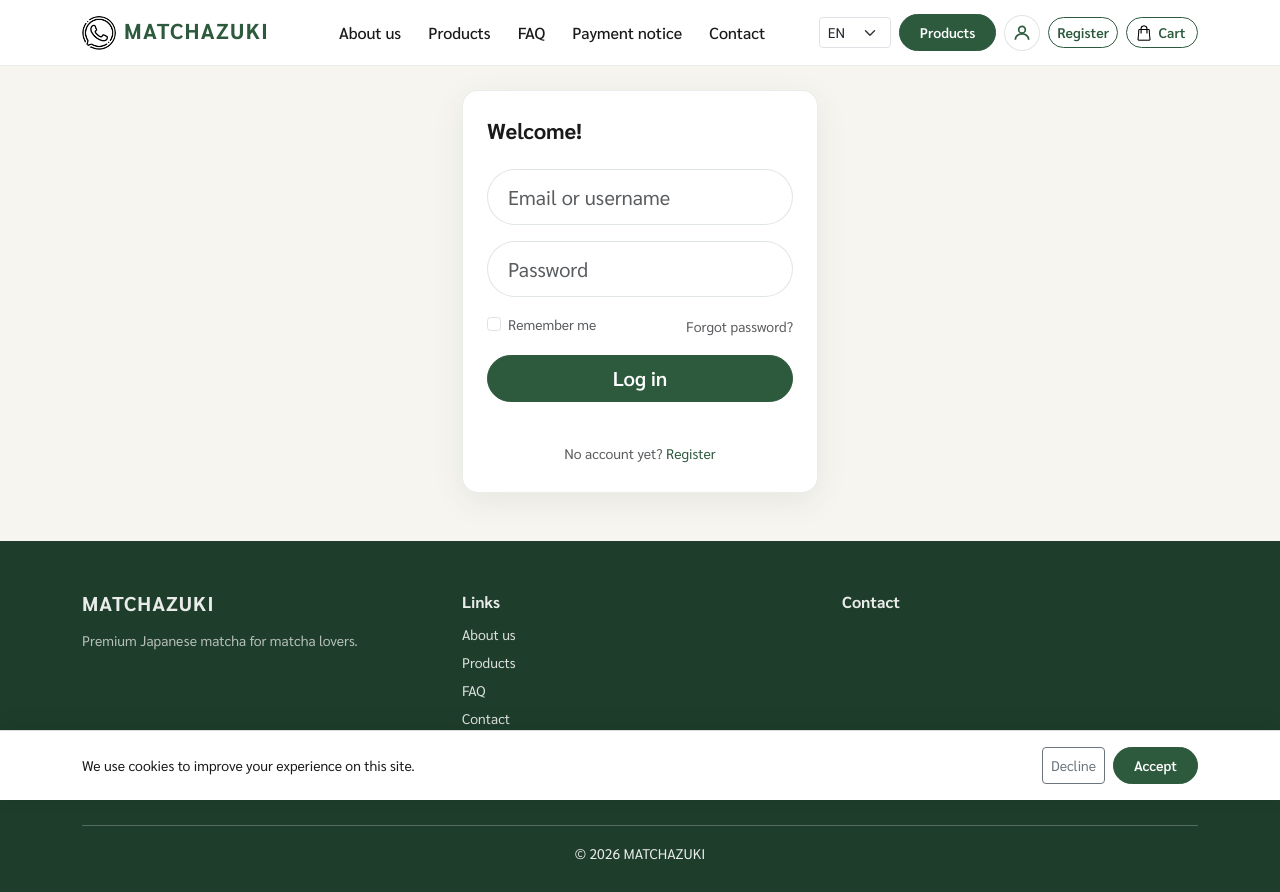
After one commit to Iboy5070/matcha_shopbeta, a Django app: page /login/ in a window 1280 px wide. The commit adds this page. Run offline with Django 4.2, Linux system fonts and the light colour scheme; tables that the repository leaves empty hold one stand-in row (values such as "Sample post").

Commit message:
feat: add customer register, login modal, and Google OAuth
Enable thesis figure 4.2 registration, matchazuki-style login popup, and optional Gmail sign-in when Google credentials are configured in Render.

Co-authored-by: Cursor <cursoragent@cursor.com>

```diff
--- a/apps/cms/context_processors.py
+++ b/apps/cms/context_processors.py
@@ -19,5 +19,8 @@ def site_context(request):
         "site_url": settings.SITE_URL,
         "wake_page_url": settings.WAKE_PAGE_URL,
         "ga_measurement_id": settings.GA_MEASUREMENT_ID,
+        "google_oauth_enabled": bool(
+            getattr(settings, "GOOGLE_CLIENT_ID", "") and getattr(settings, "GOOGLE_CLIENT_SECRET", "")
+        ),
         "active_testimonials": testimonials,
     }
--- /dev/null
+++ b/apps/store/forms.py
@@ -0,0 +1,62 @@
+from django import forms
+from django.contrib.auth import get_user_model
+from django.contrib.auth.password_validation import validate_password
+from django.core.exceptions import ValidationError
+
+User = get_user_model()
+
+
+class CustomerRegistrationForm(forms.Form):
+    full_name = forms.CharField(
+        max_length=120,
+        label="ຊື່-ນາມສກຸນ",
+        widget=forms.TextInput(attrs={"class": "form-control form-control-lg", "placeholder": "ຊື່ເຕັມ"}),
+    )
+    email = forms.EmailField(
+        label="ອີເມວ",
+        widget=forms.EmailInput(attrs={"class": "form-control form-control-lg", "placeholder": "you@email.com"}),
+    )
+    phone = forms.CharField(
+        max_length=30,
+        label="ເບີໂທ",
+        widget=forms.TextInput(attrs={"class": "form-control form-control-lg", "placeholder": "020 XXXXXXXX"}),
+    )
+    address = forms.CharField(
+        required=False,
+        label="ທີ່ຢູ່",
+        widget=forms.Textarea(attrs={"class": "form-control", "rows": 3, "placeholder": "ທີ່ຢູ່ຈັດສົ່ງ (ບໍ່ບັງຄັບ)"}),
+    )
+    password1 = forms.CharField(
+        label="ລະຫັດຜ່ານ",
+        widget=forms.PasswordInput(attrs={"class": "form-control form-control-lg"}),
+    )
+    password2 = forms.CharField(
+        label="ຢືນຢັນລະຫັດຜ່ານ",
+        widget=forms.PasswordInput(attrs={"class": "form-control form-control-lg"}),
+    )
+
+    def clean_email(self):
+        email = self.cleaned_data["email"].strip().lower()
+        if User.objects.filter(username=email).exists():
+            raise ValidationError("ອີເມວນີ້ຖືກໃຊ້ແລ້ວ — ລອງເຂົ້າສູ່ລະບົບ")
+        return email
+
+    def clean_password2(self):
+        password1 = self.cleaned_data.get("password1")
+        password2 = self.cleaned_data.get("password2")
+        if password1 and password2 and password1 != password2:
+            raise ValidationError("ລະຫັດຜ່ານບໍ່ກົງກັນ")
+        if password1:
+            validate_password(password1)
+        return password2
+
+
+class CustomerLoginForm(forms.Form):
+    email = forms.EmailField(
+        label="ອີເມວ",
+        widget=forms.EmailInput(attrs={"class": "form-control form-control-lg", "placeholder": "you@email.com"}),
+    )
+    password = forms.CharField(
+        label="ລະຫັດຜ່ານ",
+        widget=forms.PasswordInput(attrs={"class": "form-control form-control-lg"}),
+    )
--- a/apps/store/urls.py
+++ b/apps/store/urls.py
@@ -1,5 +1,6 @@
 from django.urls import path
 from . import views
+from .google_auth import google_login_callback, google_login_start
 
 urlpatterns = [
     path("", views.home, name="store_home"),
@@ -19,6 +20,13 @@ urlpatterns = [
     path("checkout/", views.checkout, name="store_checkout"),
     path("order/<str:order_no>/success/", views.order_success, name="store_order_success"),
 
+    path("register/", views.register, name="store_register"),
+    path("login/", views.customer_login, name="store_login"),
+    path("logout/", views.customer_logout, name="store_logout"),
+    path("account/", views.account, name="store_account"),
+    path("auth/google/", google_login_start, name="store_google_login"),
+    path("auth/google/callback/", google_login_callback, name="store_google_callback"),
+
     path("confirm-payment/", views.confirm_payment, name="store_confirm_payment"),
     path("blog/", views.blog_list, name="store_blog_list"),
 ]
--- a/apps/store/views.py
+++ b/apps/store/views.py
@@ -1,4 +1,8 @@
 from decimal import Decimal, InvalidOperation
+
+from django.contrib import messages
+from django.contrib.auth import authenticate, get_user_model, login, logout
+from django.contrib.auth.decorators import login_required
 from django.db import transaction
 from django.db.models import Q
 from django.shortcuts import render, redirect, get_object_or_404
@@ -6,8 +10,11 @@ from django.utils import timezone
 
 from apps.catalog.models import Category, Product, ProductVariant
 from apps.cms.models import ContactMessage, FAQItem
-from .models import WebOrder, WebOrderItem, PaymentConfirmation
+from .forms import CustomerLoginForm, CustomerRegistrationForm
+from .models import CustomerProfile, WebOrder, WebOrderItem, PaymentConfirmation
 from .notifications import notify_shop
+
+User = get_user_model()
 
 
 def _to_decimal(x) -> Decimal:
@@ -26,6 +33,90 @@ def _unit_price(variant: ProductVariant) -> Decimal:
 
 def _make_web_order_no() -> str:
     return timezone.now().strftime("WEB%Y%m%d%H%M%S")
+
+
+def _customer_defaults(request):
+    """Prefill checkout from logged-in customer profile."""
+    if not request.user.is_authenticated:
+        return {}
+    profile = getattr(request.user, "customer_profile", None)
+    if not profile:
+        return {}
+    return {
+        "customer_name": request.user.get_full_name() or request.user.username,
+        "phone": profile.phone,
+        "address": profile.address,
+    }
+
+
+def register(request):
+    if request.user.is_authenticated:
+        return redirect("store_home")
+
+    form = CustomerRegistrationForm(request.POST or None)
+    if request.method == "POST" and form.is_valid():
+        email = form.cleaned_data["email"]
+        user = User.objects.create_user(
+            username=email,
+            email=email,
+            password=form.cleaned_data["password1"],
+            first_name=form.cleaned_data["full_name"],
+        )
+        CustomerProfile.objects.create(
+            user=user,
+            phone=form.cleaned_data["phone"],
+            address=form.cleaned_data.get("address", ""),
+        )
+        login(request, user)
+        messages.success(request, "ລົງທະບຽນສຳເລັດ — ຍິນດີຕ້ອນຮັບ!")
+        return redirect("store_home")
+
+    return render(request, "store/register.html", {"form": form})
+
+
+def customer_login(request):
+    if request.user.is_authenticated:
+        return redirect("store_home")
+
+    next_url = request.POST.get("next") or request.GET.get("next") or ""
+
+    if request.method == "POST":
+        email = (request.POST.get("email") or "").strip().lower()
+        password = request.POST.get("password") or ""
+        user = authenticate(request, username=email, password=password)
+        if user is None:
+            messages.error(request, "ອີເມວ ຫຼື ລະຫັດຜ່ານບໍ່ຖືກຕ້ອງ")
+            if next_url.startswith("/"):
+                return redirect(next_url)
+            return redirect("store_home")
+        login(request, user)
+        if request.POST.get("remember"):
+            request.session.set_expiry(60 * 60 * 24 * 30)
+        else:
+            request.session.set_expiry(0)
+        messages.success(request, "ເຂົ້າສູ່ລະບົບສຳເລັດ")
+        if next_url.startswith("/"):
+            return redirect(next_url)
+        return redirect("store_home")
+
+    form = CustomerLoginForm()
+    return render(request, "store/login.html", {"form": form, "next": next_url})
+
+
+def customer_logout(request):
+    logout(request)
+    messages.info(request, "ອອກຈາກລະບົບແລ້ວ")
+    return redirect("store_home")
+
+
+@login_required(login_url="store_login")
+def account(request):
+    profile = getattr(request.user, "customer_profile", None)
+    orders = WebOrder.objects.filter(phone=profile.phone).order_by("-created_at")[:10] if profile else []
+    return render(request, "store/account.html", {
+        "profile": profile,
+        "orders": orders,
+    })
 
 
 def home(request):
@@ -200,6 +291,7 @@ def checkout(request):
             return render(request, "store/checkout.html", {
                 "items": items, "subtotal": subtotal, "discount": discount, "grand_total": grand_total,
                 "error": "ກະລຸນາໃສ່ຊື່ ແລະ ເບີໂທ",
+                "customer_name": name, "phone": phone, "address": address,
             })
 
         # เช็ค stock
@@ -252,6 +344,7 @@ def checkout(request):
         "subtotal": subtotal,
         "discount": discount,
         "grand_total": grand_total,
+        **_customer_defaults(request),
     })
 
 
--- a/static/css/site.css
+++ b/static/css/site.css
@@ -753,12 +753,110 @@ h1, h2, h3, .mz-section-title, .mz-brand, .mz-hero-title {
 /* Cart */
 .mz-cart-panel,
 .mz-checkout-card,
+.mz-auth-card,
 .mz-success-card {
   background: #fff;
   border-radius: var(--mz-radius);
   border: 1px solid rgba(45, 90, 61, 0.1);
   box-shadow: var(--mz-shadow);
   padding: 1.25rem;
+}
+
+.mz-auth-card {
+  padding: 1.75rem 1.5rem;
+}
+
+.mz-account-dl dt {
+  font-size: 0.75rem;
+  text-transform: uppercase;
+  letter-spacing: 0.04em;
+  color: var(--mz-muted);
+  margin-bottom: 0.15rem;
+}
+
+.mz-account-dl dd {
+  font-weight: 600;
+  margin-bottom: 1rem;
+}
+
+.mz-account-dl dd:last-child {
+  margin-bottom: 0;
+}
+
+/* Login modal (matchazuki-style) */
+.mz-auth-modal-content {
+  border: none;
+  border-radius: 1.25rem;
+  padding: 0.25rem 0.5rem 0.5rem;
+  box-shadow: 0 24px 64px rgba(30, 61, 42, 0.18);
+}
+
+.mz-auth-modal-title {
+  font-family: var(--mz-serif);
+  font-size: 1.35rem;
+  font-weight: 700;
+  color: var(--mz-text);
+}
+
+.mz-auth-input {
+  border-radius: 999px;
+  border-color: rgba(45, 90, 61, 0.15);
+  padding: 0.75rem 1.25rem;
+}
+
+.mz-auth-input:focus {
+  border-color: var(--mz-green-light);
+  box-shadow: 0 0 0 0.2rem rgba(45, 90, 61, 0.12);
+}
+
+.mz-auth-link {
+  color: var(--mz-green-mid);
+  text-decoration: none;
+}
+
+.mz-auth-link:hover {
+  text-decoration: underline;
+}
+
+.mz-btn-icon-only {
+  display: inline-flex;
+  align-items: center;
+  justify-content: center;
+  width: 2.25rem;
+  height: 2.25rem;
+  padding: 0;
+  border: 1px solid rgba(45, 90, 61, 0.15);
+  border-radius: 50%;
+  background: #fff;
+  color: var(--mz-green-mid);
+}
+
+.mz-btn-icon-only:hover {
+  background: var(--mz-cream);
+  color: var(--mz-green);
+}
+
+.mz-btn-google {
+  display: inline-flex;
+  align-items: center;
+  justify-content: center;
+  gap: 0.5rem;
+  border: 1px solid rgba(45, 90, 61, 0.15);
+  border-radius: 999px;
+  background: #fff;
+  color: var(--mz-text);
+  font-weight: 600;
+  padding: 0.65rem 1rem;
+}
+
+.mz-btn-google:hover {
+  background: var(--mz-cream);
+  border-color: rgba(45, 90, 61, 0.25);
+  color: var(--mz-text);
+}
+
+.mz-google-g {
+  flex-shrink: 0;
 }
 
 .mz-cart-item {
--- /dev/null
+++ b/templates/store/_auth_modal.html
@@ -0,0 +1,50 @@
+{% load i18n static %}
+<div class="modal fade mz-auth-modal" id="mzLoginModal" tabindex="-1" aria-labelledby="mzLoginModalLabel" aria-hidden="true">
+  <div class="modal-dialog modal-dialog-centered">
+    <div class="modal-content mz-auth-modal-content">
+      <div class="modal-header border-0 pb-0">
+        <h2 class="modal-title mz-auth-modal-title" id="mzLoginModalLabel">{% trans "Welcome!" %}</h2>
+        <button type="button" class="btn-close" data-bs-dismiss="modal" aria-label="Close"></button>
+      </div>
+      <div class="modal-body pt-2">
+        <form method="post" action="{% url 'store_login' %}">
+          {% csrf_token %}
+          <input type="hidden" name="next" value="{{ request.get_full_path }}">
+          <div class="mb-3">
+            <input class="form-control form-control-lg mz-auth-input" type="email" name="email" required
+                   placeholder="{% trans 'Email or username' %}" autocomplete="username">
+          </div>
+          <div class="mb-3">
+            <input class="form-control form-control-lg mz-auth-input" type="password" name="password" required
+                   placeholder="{% trans 'Password' %}" autocomplete="current-password">
+          </div>
+          <div class="d-flex justify-content-between align-items-center mb-3 small">
+            <div class="form-check">
+              <input class="form-check-input" type="checkbox" name="remember" id="mzRemember" value="1">
+              <label class="form-check-label text-muted" for="mzRemember">{% trans "Remember me" %}</label>
+            </div>
+            <a class="text-muted mz-auth-link" href="{% url 'store_register' %}">{% trans "Forgot password?" %}</a>
+          </div>
+          <button type="submit" class="btn mz-btn-primary btn-lg w-100 mb-3">{% trans "Log in" %}</button>
+        </form>
+
+        {% if google_oauth_enabled %}
+        <a class="btn mz-btn-google w-100" href="{% url 'store_google_login' %}?next={{ request.get_full_path|urlencode }}">
+          <svg class="mz-google-g" width="20" height="20" viewBox="0 0 48 48" aria-hidden="true">
+            <path fill="#EA4335" d="M24 9.5c3.54 0 6.71 1.22 9.21 3.6l6.85-6.85C35.9 2.38 30.47 0 24 0 14.62 0 6.51 5.38 2.56 13.22l7.98 6.19C12.43 13.72 17.74 9.5 24 9.5z"/>
+            <path fill="#4285F4" d="M46.98 24.55c0-1.57-.15-3.09-.38-4.55H24v9.02h12.94c-.58 2.96-2.26 5.48-4.78 7.18l7.73 6c4.51-4.18 7.09-10.36 7.09-17.65z"/>
+            <path fill="#FBBC05" d="M10.53 28.59c-.48-1.45-.76-2.99-.76-4.59s.27-3.14.76-4.59l-7.98-6.19C.92 16.46 0 20.12 0 24c0 3.88.92 7.54 2.56 10.78l7.97-6.19z"/>
+            <path fill="#34A853" d="M24 48c6.48 0 11.93-2.13 15.89-5.81l-7.73-6c-2.15 1.45-4.92 2.3-8.16 2.3-6.26 0-11.57-4.22-13.47-9.91l-7.98 6.19C6.51 42.62 14.62 48 24 48z"/>
+          </svg>
+          <span>Google</span>
+        </a>
+        {% endif %}
+
+        <p class="text-center text-muted small mt-4 mb-0">
+          {% trans "No account yet?" %}
+          <a href="{% url 'store_register' %}" class="mz-auth-link">{% trans "Register" %}</a>
+        </p>
+      </div>
+    </div>
+  </div>
+</div>
--- a/templates/store/base.html
+++ b/templates/store/base.html
@@ -46,6 +46,23 @@
           </select>
         </form>
         <a class="btn btn-sm mz-btn-primary d-none d-lg-inline-flex" href="{% url 'store_shop' %}">{% trans "Products" %}</a>
+        {% if user.is_authenticated %}
+        <div class="dropdown d-none d-lg-block">
+          <button class="btn btn-sm mz-btn-icon-only" type="button" data-bs-toggle="dropdown" aria-label="{% trans 'My account' %}">
+            <svg width="20" height="20" viewBox="0 0 24 24" fill="none" stroke="currentColor" stroke-width="2"><circle cx="12" cy="8" r="4"/><path d="M4 20c0-4 3.6-7 8-7s8 3 8 7"/></svg>
+          </button>
+          <ul class="dropdown-menu dropdown-menu-end">
+            <li><a class="dropdown-item" href="{% url 'store_account' %}">{% trans "My account" %}</a></li>
+            <li><hr class="dropdown-divider"></li>
+            <li><a class="dropdown-item" href="{% url 'store_logout' %}">{% trans "Log out" %}</a></li>
+          </ul>
+        </div>
+        {% else %}
+        <button class="btn btn-sm mz-btn-icon-only d-none d-lg-inline-flex" type="button" data-bs-toggle="modal" data-bs-target="#mzLoginModal" aria-label="{% trans 'Log in' %}">
+          <svg width="20" height="20" viewBox="0 0 24 24" fill="none" stroke="currentColor" stroke-width="2"><circle cx="12" cy="8" r="4"/><path d="M4 20c0-4 3.6-7 8-7s8 3 8 7"/></svg>
+        </button>
+        <a class="btn btn-sm mz-btn-outline d-none d-lg-inline-flex" href="{% url 'store_register' %}">{% trans "Register" %}</a>
+        {% endif %}
         <a class="btn btn-sm mz-btn-outline mz-cart-btn" href="{% url 'store_cart' %}">
           <img src="{% static 'img/icons/cart.png' %}" alt="" width="18" height="18" class="mz-nav-icon">
           <span>{% trans "Cart" %}</span>
@@ -100,6 +117,9 @@
 </footer>
 
 {% include "store/_float_whatsapp.html" %}
+{% if not user.is_authenticated %}
+{% include "store/_auth_modal.html" %}
+{% endif %}
 
 <div id="mz-cookie-banner" class="mz-cookie-banner">
   <div class="container d-flex flex-wrap align-items-center justify-content-between gap-2">
--- a/templates/store/checkout.html
+++ b/templates/store/checkout.html
@@ -19,15 +19,15 @@
         {% csrf_token %}
         <div class="mb-3">
           <label class="form-label">{% trans "Name" %} *</label>
-          <input class="form-control form-control-lg" name="customer_name" required placeholder="{% trans 'Your name' %}">
+          <input class="form-control form-control-lg" name="customer_name" required placeholder="{% trans 'Your name' %}" value="{{ customer_name|default:'' }}">
         </div>
         <div class="mb-3">
           <label class="form-label">{% trans "Phone" %} *</label>
-          <input class="form-control form-control-lg" name="phone" required placeholder="020 XXXXXXXX">
+          <input class="form-control form-control-lg" name="phone" required placeholder="020 XXXXXXXX" value="{{ phone|default:'' }}">
         </div>
         <div class="mb-3">
           <label class="form-label">{% trans "Address" %}</label>
-          <textarea class="form-control" name="address" rows="3" placeholder="{% trans 'Delivery address (optional for pickup)' %}"></textarea>
+          <textarea class="form-control" name="address" rows="3" placeholder="{% trans 'Delivery address (optional for pickup)' %}">{{ address|default:'' }}</textarea>
         </div>
         <div class="mb-4">
           <label class="form-label">{% trans "Payment" %}</label>
--- /dev/null
+++ b/templates/store/login.html
@@ -0,0 +1,51 @@
+{% extends "store/base.html" %}
+{% load i18n static %}
+{% block title %}{% trans "Log in" %}{% endblock %}
+{% block content %}
+
+<div class="row justify-content-center">
+  <div class="col-lg-5 col-xl-4">
+    <div class="mz-auth-card">
+      <h1 class="mz-auth-modal-title mb-4">{% trans "Welcome!" %}</h1>
+
+      <form method="post" action="{% url 'store_login' %}">
+        {% csrf_token %}
+        <input type="hidden" name="next" value="{{ next|default:'' }}">
+        <div class="mb-3">
+          <input class="form-control form-control-lg mz-auth-input" type="email" name="email" required
+                 placeholder="{% trans 'Email or username' %}" autocomplete="username">
+        </div>
+        <div class="mb-3">
+          <input class="form-control form-control-lg mz-auth-input" type="password" name="password" required
+                 placeholder="{% trans 'Password' %}" autocomplete="current-password">
+        </div>
+        <div class="d-flex justify-content-between align-items-center mb-3 small">
+          <div class="form-check">
+            <input class="form-check-input" type="checkbox" name="remember" id="loginRemember" value="1">
+            <label class="form-check-label text-muted" for="loginRemember">{% trans "Remember me" %}</label>
+          </div>
+          <a class="text-muted mz-auth-link" href="{% url 'store_register' %}">{% trans "Forgot password?" %}</a>
+        </div>
+        <button type="submit" class="btn mz-btn-primary btn-lg w-100 mb-3">{% trans "Log in" %}</button>
+      </form>
+
+      {% if google_oauth_enabled %}
+      <a class="btn mz-btn-google w-100" href="{% url 'store_google_login' %}?next={{ next|default:''|urlencode }}">
+        <svg class="mz-google-g" width="20" height="20" viewBox="0 0 48 48" aria-hidden="true">
+          <path fill="#EA4335" d="M24 9.5c3.54 0 6.71 1.22 9.21 3.6l6.85-6.85C35.9 2.38 30.47 0 24 0 14.62 0 6.51 5.38 2.56 13.22l7.98 6.19C12.43 13.72 17.74 9.5 24 9.5z"/>
+          <path fill="#4285F4" d="M46.98 24.55c0-1.57-.15-3.09-.38-4.55H24v9.02h12.94c-.58 2.96-2.26 5.48-4.78 7.18l7.73 6c4.51-4.18 7.09-10.36 7.09-17.65z"/>
+          <path fill="#FBBC05" d="M10.53 28.59c-.48-1.45-.76-2.99-.76-4.59s.27-3.14.76-4.59l-7.98-6.19C.92 16.46 0 20.12 0 24c0 3.88.92 7.54 2.56 10.78l7.97-6.19z"/>
+          <path fill="#34A853" d="M24 48c6.48 0 11.93-2.13 15.89-5.81l-7.73-6c-2.15 1.45-4.92 2.3-8.16 2.3-6.26 0-11.57-4.22-13.47-9.91l-7.98 6.19C6.51 42.62 14.62 48 24 48z"/>
+        </svg>
+        <span>Google</span>
+      </a>
+      {% endif %}
+
+      <p class="text-center text-muted small mt-4 mb-0">
+        {% trans "No account yet?" %}
+        <a href="{% url 'store_register' %}" class="mz-auth-link">{% trans "Register" %}</a>
+      </p>
+    </div>
+  </div>
+</div>
+{% endblock %}
```
Also changed, not shown: apps/sales/views.py (+9 -9 lines), apps/store/admin.py (+16 -1 lines), apps/store/google_auth.py (added, +118 -0 lines), apps/store/models.py (+19 -0 lines), config/settings.py (+6 -3 lines), templates/store/account.html (added, +62 -0 lines), templates/store/register.html (added, +39 -0 lines), apps/store/migrations/0002_customer_profile.py (added), locale/lo/LC_MESSAGES/django.po, 2 other files.
